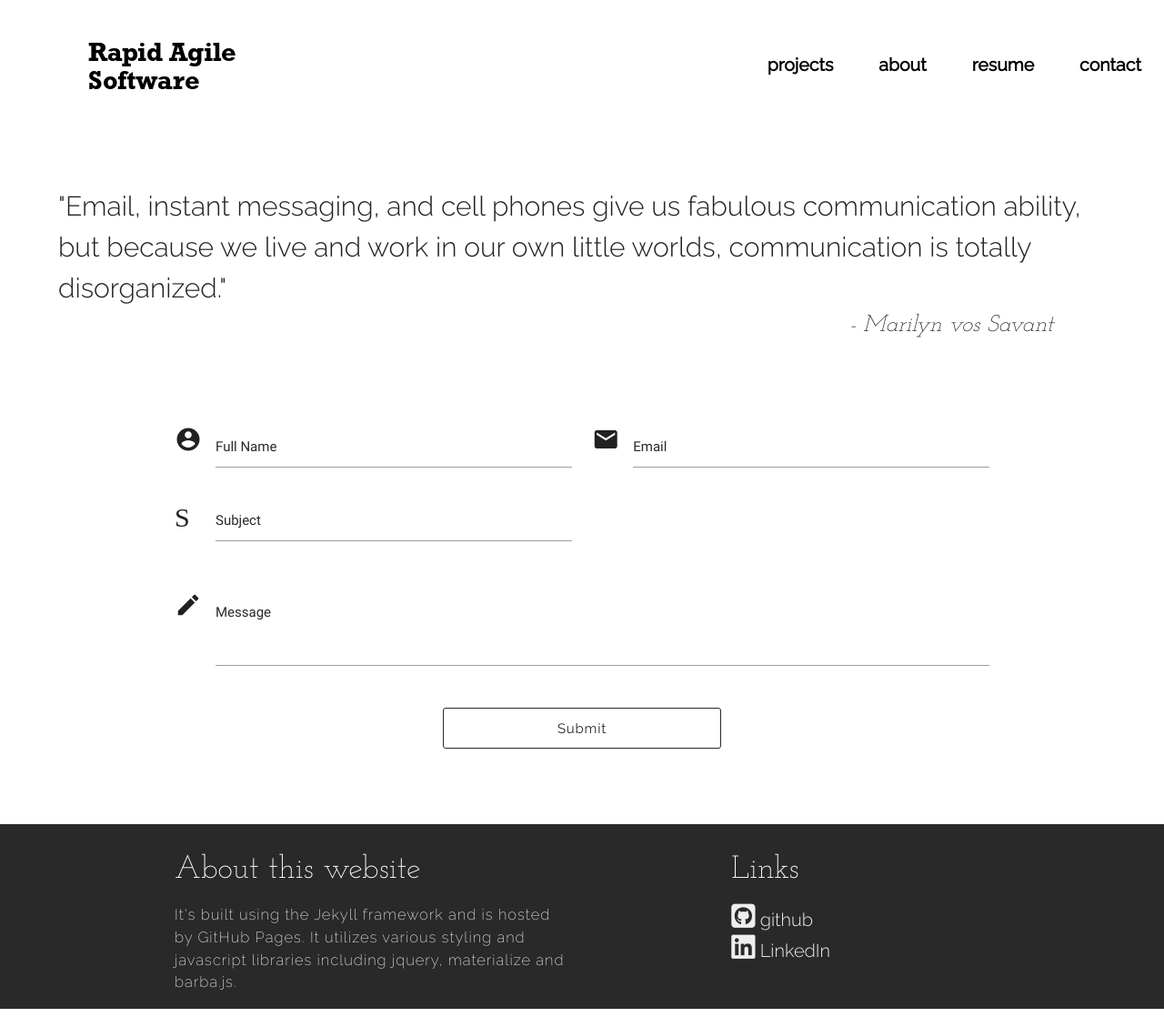
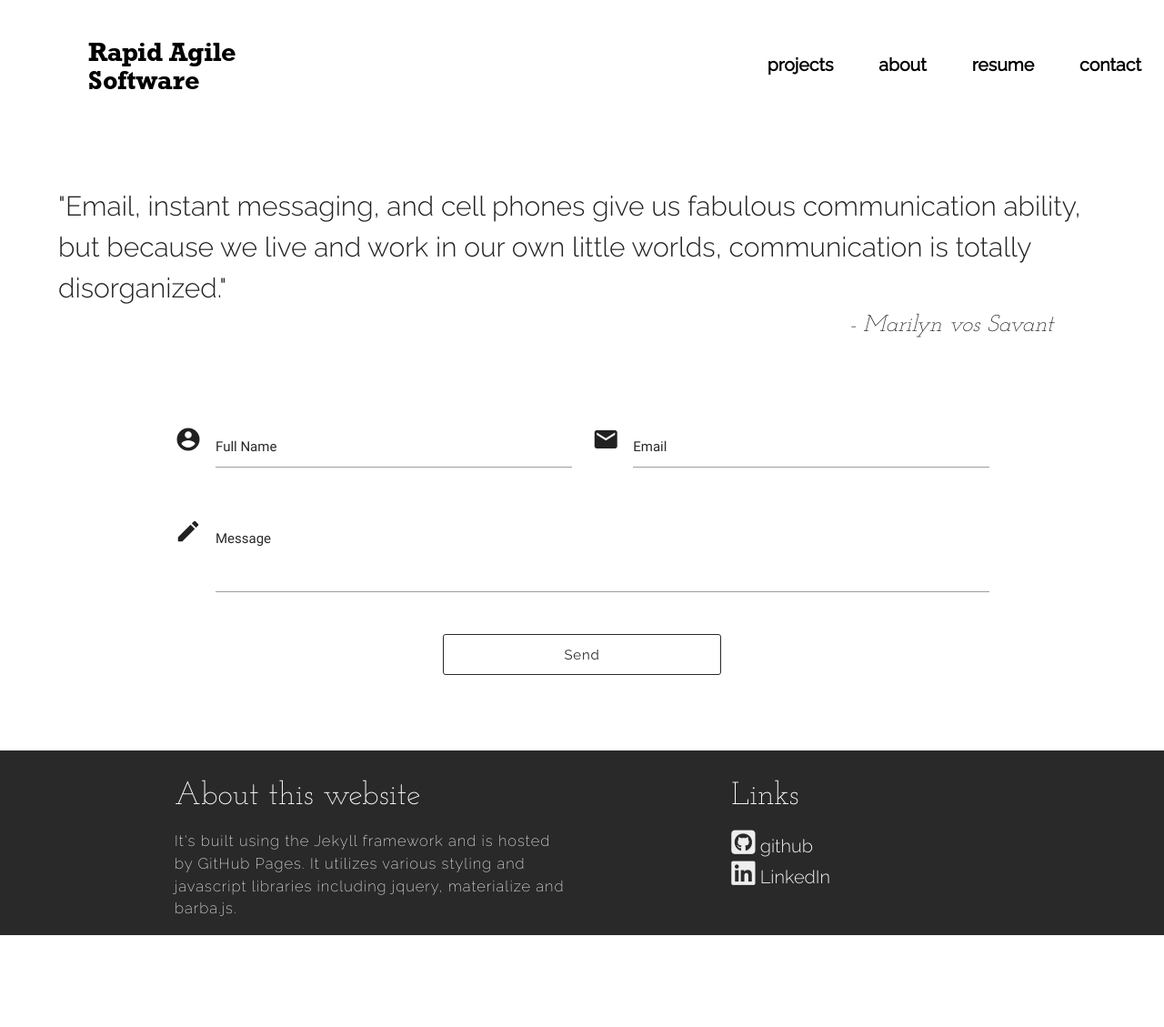
Before and after one commit to RapidAgileSoftware/RapidAgileSoftware.github.io, a Jekyll site: the page built from contact.html, in a window 1280 px wide. Shown: the whole page at 91% size. Built offline with Jekyll 4.4.1, drawn with Linux system fonts in a browser that asks for light colours; nearby versions of some CDN libraries; after the commit the page ends 1048 px from its top, so only the background shows below that.

Commit message:
adjust contact form

```diff
--- a/contact.html
+++ b/contact.html
@@ -15,22 +15,10 @@ author: Marilyn vos Savant
         <input id="icon_prefix" type="text" name="name" class="validate email_input">
         <label for="icon_prefix">Full Name</label>
       </div>
-      <!--
-      <div class="input-field col m6 s12">
-        <i class="material-icons prefix">phone</i>
-        <input id="icon_telephone" name="phone" type="tel" pattern="^\d{3}-\d{3}-\d{4}$" class="validate email_input">
-        <label for="icon_telephone" data-error="Make sure your number matches this format XXX-XXX-XXXX">Telephone</label>
-      </div>
-    -->
       <div class="input-field col m6 s12">
         <i class="material-icons prefix">email</i>
         <input id="icon_prefix" name="_replyto" type="email" class="validate email_input">
         <label for="icon_prefix" data-error="Make sure you've entered a valid email">Email</label>
-      </div>
-      <div class="input-field col m6 s12">
-        <i class="material-icons prefix">S</i>
-        <input id="icon_prefix" type="text" name="_subject" class="email_input"/>
-        <label for="icon_prefix">Subject</label>
       </div>
     </div>
 
@@ -38,14 +26,12 @@ author: Marilyn vos Savant
       <div class="input-field col s12">
         <i class="material-icons prefix">mode_edit</i>
         <textarea id="textarea1" aria-required="true" name="message" class="materialize-textarea email_input validate"></textarea>
-
         <label for="textarea1" data-error="Make sure you've entered a message">Message</label>
       </div>
     </div>
 
     <div class="row">
-      <button class="fill col s8 offset-s2 m4 offset-m4" type="submit" name="action">Submit
-      </button>
+      <button class="fill col s8 offset-s2 m4 offset-m4" type="submit" name="action">Send</button>
     </div>
   </form>
   <br/>
```
